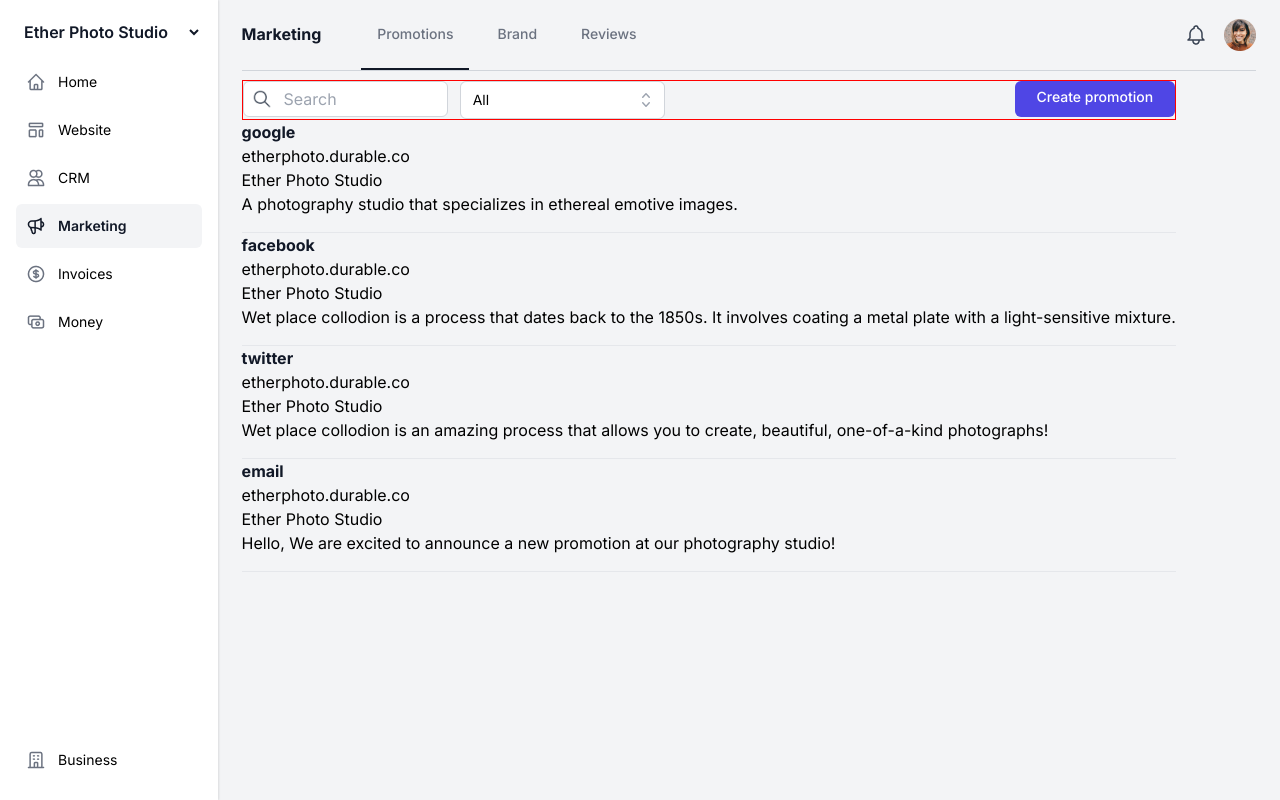
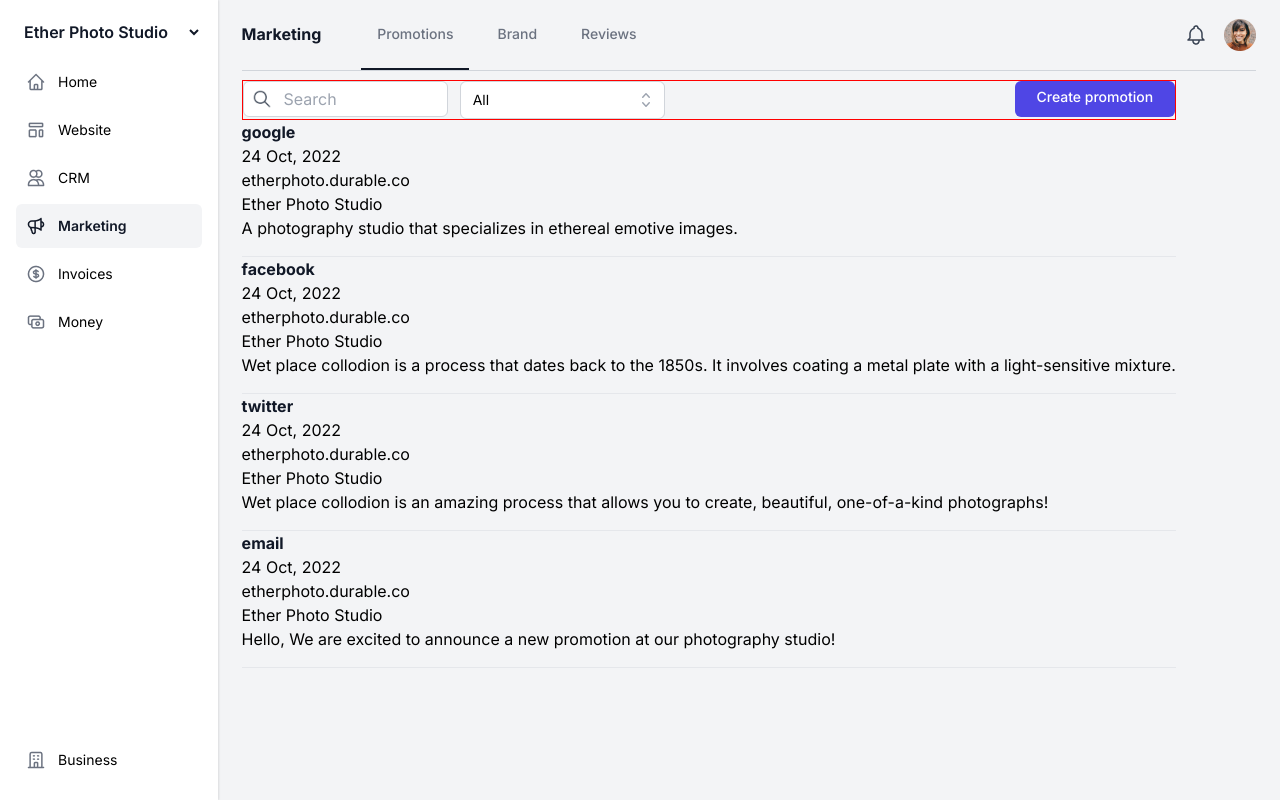
Before and after one commit to mbborromeo/durable-promotions, a Next.js app: page /marketing in a window 1280 px wide. Built offline with nearby package versions, Linux system fonts and the light colour scheme.

Commit message:
WIP localStorage: draft Add mock promo with timestamp logic

```diff
--- a/src/app/data.json
+++ b/src/app/data.json
@@ -5,7 +5,8 @@
     "id": "g_eps",
     "url": "etherphoto.durable.co",
     "paragraph":
-      "A photography studio that specializes in ethereal emotive images."
+      "A photography studio that specializes in ethereal emotive images.",
+    "timestamp": 1666632563517
   },
   {
     "type": "facebook",
@@ -13,7 +14,8 @@
     "id": "fb_eps",
     "url": "etherphoto.durable.co",
     "paragraph":
-      "Wet place collodion is a process that dates back to the 1850s. It involves coating a metal plate with a light-sensitive mixture."
+      "Wet place collodion is a process that dates back to the 1850s. It involves coating a metal plate with a light-sensitive mixture.",
+    "timestamp": 1666632563517
   },
   {
     "type": "twitter",
@@ -21,7 +23,8 @@
     "id": "tw_eps",
     "url": "etherphoto.durable.co",
     "paragraph":
-      "Wet place collodion is an amazing process that allows you to create, beautiful, one-of-a-kind photographs!"
+      "Wet place collodion is an amazing process that allows you to create, beautiful, one-of-a-kind photographs!",
+    "timestamp": 1666632563517
   },
   {
     "type": "email",
@@ -32,6 +35,7 @@
     "address": "person@email.com",
     "title": "Free one-hour photo session!",
     "paragraph":
-      "Hello, We are excited to announce a new promotion at our photography studio!"
+      "Hello, We are excited to announce a new promotion at our photography studio!",
+    "timestamp": 1666632563517
   }
 ]
--- a/src/app/marketing/page.js
+++ b/src/app/marketing/page.js
@@ -5,7 +5,16 @@ import NavBar from "@/components/NavBar/NavBar";
 import SubNav from "@/components/SubNav/SubNav";
 import ButtonPrimary from "@/components/ButtonPrimary/ButtonPrimary";
 import DropDown from "@/components/DropDown/DropDown";
-import mockData from "@/app/data.json";
+import mockDataPromotions from "@/app/data.json";
+
+const mockSinglePromo = {
+  type: "google",
+  company: "Ether Photo Studio 2",
+  id: "g_eps_2",
+  url: "etherphoto.durable.ca",
+  paragraph:
+    "Second A photography studio that specializes in ethereal emotive images.",
+};
 
 export default function Home() {
   const [promotions, setPromotions] = useState([]);
@@ -32,7 +41,7 @@ export default function Home() {
         setPromotions(promotionsFromStorage);
       } else {
         console.log("no existing promotions in localStorage. Using mock data");
-        setPromotions(mockData);
+        setPromotions(mockDataPromotions);
       }
     } else {
       console.log("window or window.localStorage does not exist");
@@ -40,6 +49,18 @@ export default function Home() {
   }, []);
 
   console.log("promotions are", promotions);
+
+  const onClickCreate = () => {
+    console.log("onClickCreate - add to state and localStorage");
+    const newPromo = mockSinglePromo;
+    const timestamp = Date.now();
+    console.log("timestamp", timestamp);
+    newPromo["timestamp"] = timestamp;
+
+    const newPromotionsArray = [...promotions, newPromo];
+    console.log("newPromotionsArray", newPromotionsArray);
+    setPromotions(newPromotionsArray);
+  };
 
   return (
     <div className="site-container">
@@ -59,20 +80,46 @@ export default function Home() {
           <DropDown />
 
           <span className="flex-move-to-end">
-            <ButtonPrimary label="Create promotion" />
+            <ButtonPrimary
+              label="Create promotion"
+              handleClick={onClickCreate}
+            />
           </span>
         </div>
 
         {promotions.length > 0 &&
-          promotions.map((promo) => (
-            <div key={promo.id}>
-              <h1>{promo.type}</h1>
-              <span>{promo.url}</span>
-              <h2>{promo.company}</h2>
-              <p>{promo.paragraph}</p>
-              <hr />
-            </div>
-          ))}
+          promotions.map((promo, p) => {
+            const date = new Date(promo.timestamp);
+            console.log("date", date);
+            const month = [
+              "Jan",
+              "Feb",
+              "Mar",
+              "Apr",
+              "May",
+              "Jun",
+              "Jul",
+              "Aug",
+              "Sep",
+              "Oct",
+              "Nov",
+              "Dec",
+            ];
+            const monthName = month[date.getMonth()];
+
+            return (
+              <div key={promo.id + "_" + p}>
+                <h1>{promo.type}</h1>
+                <div>
+                  {date.getDate() + " " + monthName + ", " + date.getFullYear()}
+                </div>
+                <div>{promo.url}</div>
+                <h2>{promo.company}</h2>
+                <p>{promo.paragraph}</p>
+                <hr />
+              </div>
+            );
+          })}
       </main>
     </div>
   );
```
